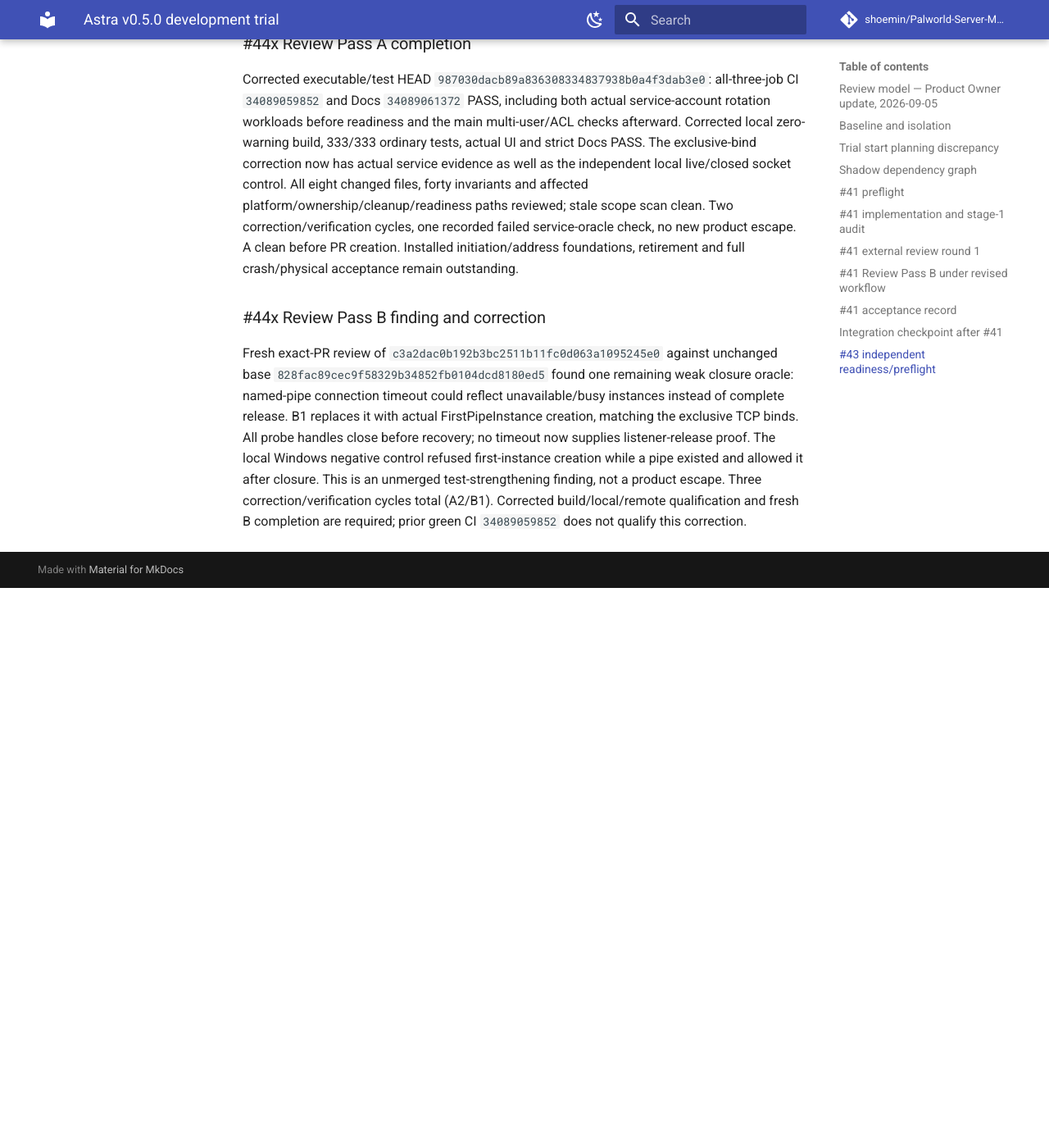
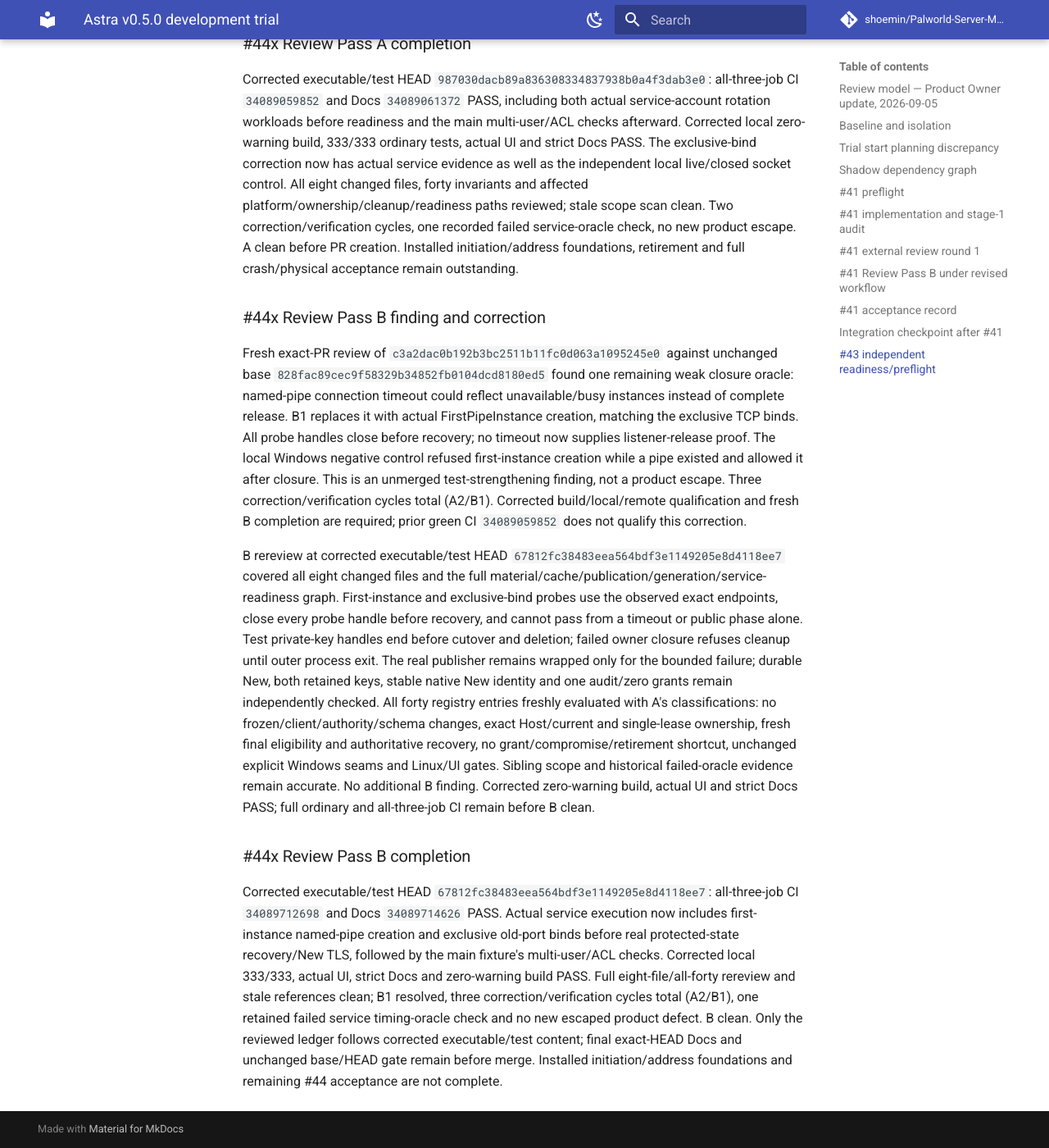
Before and after one commit to shoemin/Palworld-Server-Manager, an MkDocs documentation site: the page built from docs/experiments/astra-v0.5.0-trial.md, in a window 1280 px wide and 1400 px high, scrolled down 211350 px. Shown: the whole window at 82% size. Built offline with MkDocs 1.6.1 and Material for MkDocs 9.7.7, drawn with Linux system fonts in a browser that asks for light colours; comment, search, counter and statistics services are not loaded; before the commit the page ends 212067 px from its top, so only the background shows below that; part of the change alters nothing that is shown.

```diff
--- a/docs/experiments/astra-v0.5.0-trial.md
+++ b/docs/experiments/astra-v0.5.0-trial.md
@@ -2282,3 +2282,11 @@ Corrected executable/test HEAD `987030dacb89a836308334837938b0a4f3dab3e0`: all-t
 ### #44x Review Pass B finding and correction
 
 Fresh exact-PR review of `c3a2dac0b192b3bc2511b11fc0d063a1095245e0` against unchanged base `828fac89cec9f58329b34852fb0104dcd8180ed5` found one remaining weak closure oracle: named-pipe connection timeout could reflect unavailable/busy instances instead of complete release. B1 replaces it with actual FirstPipeInstance creation, matching the exclusive TCP binds. All probe handles close before recovery; no timeout now supplies listener-release proof. The local Windows negative control refused first-instance creation while a pipe existed and allowed it after closure. This is an unmerged test-strengthening finding, not a product escape. Three correction/verification cycles total (A2/B1). Corrected build/local/remote qualification and fresh B completion are required; prior green CI `34089059852` does not qualify this correction.
+
+
+B rereview at corrected executable/test HEAD `67812fc38483eea564bdf3e1149205e8d4118ee7` covered all eight changed files and the full material/cache/publication/generation/service-readiness graph. First-instance and exclusive-bind probes use the observed exact endpoints, close every probe handle before recovery, and cannot pass from a timeout or public phase alone. Test private-key handles end before cutover and deletion; failed owner closure refuses cleanup until outer process exit. The real publisher remains wrapped only for the bounded failure; durable New, both retained keys, stable native New identity and one audit/zero grants remain independently checked. All forty registry entries freshly evaluated with A's classifications: no frozen/client/authority/schema changes, exact Host/current and single-lease ownership, fresh final eligibility and authoritative recovery, no grant/compromise/retirement shortcut, unchanged explicit Windows seams and Linux/UI gates. Sibling scope and historical failed-oracle evidence remain accurate. No additional B finding. Corrected zero-warning build, actual UI and strict Docs PASS; full ordinary and all-three-job CI remain before B clean.
+
+
+### #44x Review Pass B completion
+
+Corrected executable/test HEAD `67812fc38483eea564bdf3e1149205e8d4118ee7`: all-three-job CI `34089712698` and Docs `34089714626` PASS. Actual service execution now includes first-instance named-pipe creation and exclusive old-port binds before real protected-state recovery/New TLS, followed by the main fixture's multi-user/ACL checks. Corrected local 333/333, actual UI, strict Docs and zero-warning build PASS. Full eight-file/all-forty rereview and stale references clean; B1 resolved, three correction/verification cycles total (A2/B1), one retained failed service timing-oracle check and no new escaped product defect. B clean. Only the reviewed ledger follows corrected executable/test content; final exact-HEAD Docs and unchanged base/HEAD gate remain before merge. Installed initiation/address foundations and remaining #44 acceptance are not complete.
```
